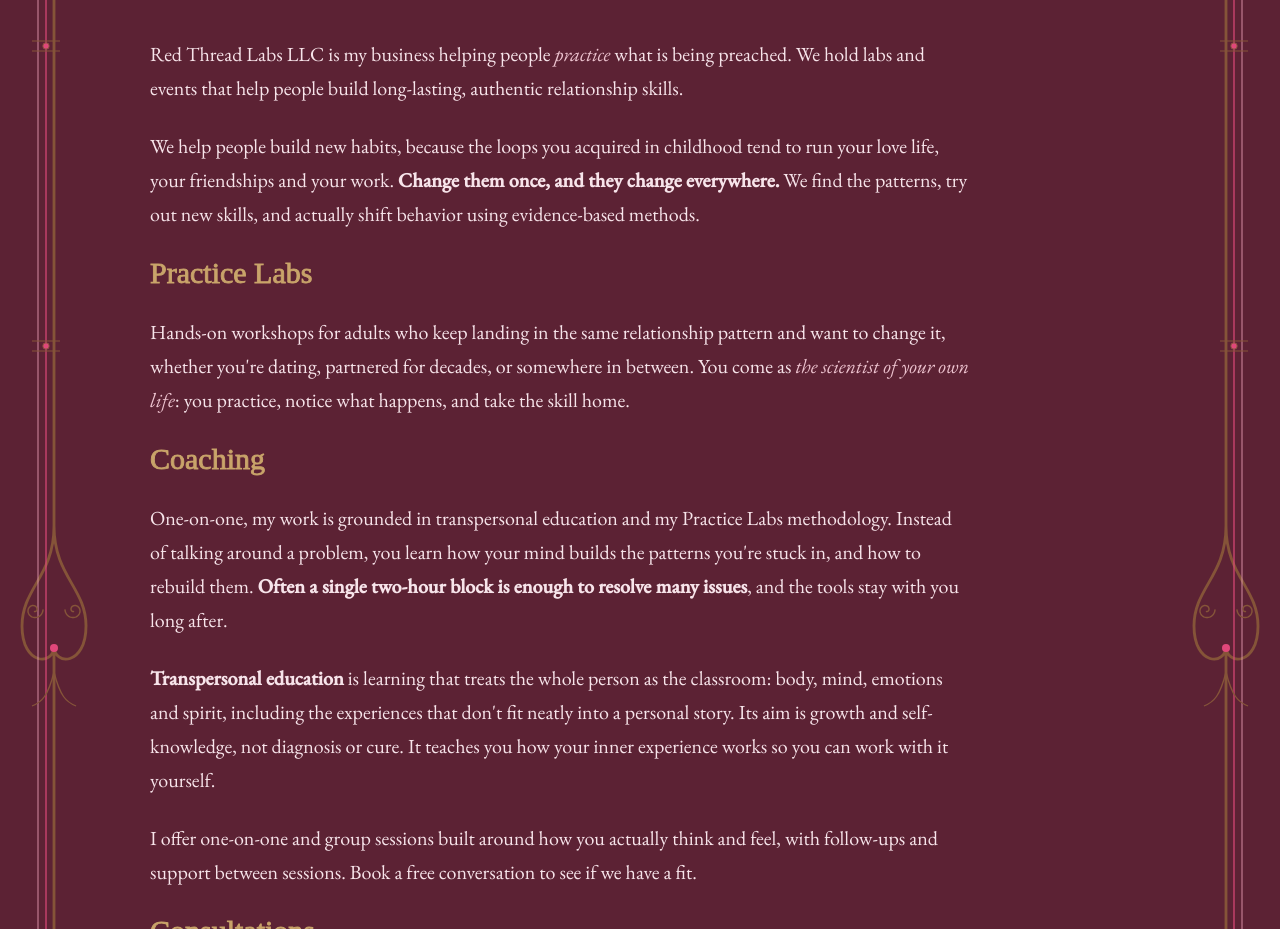
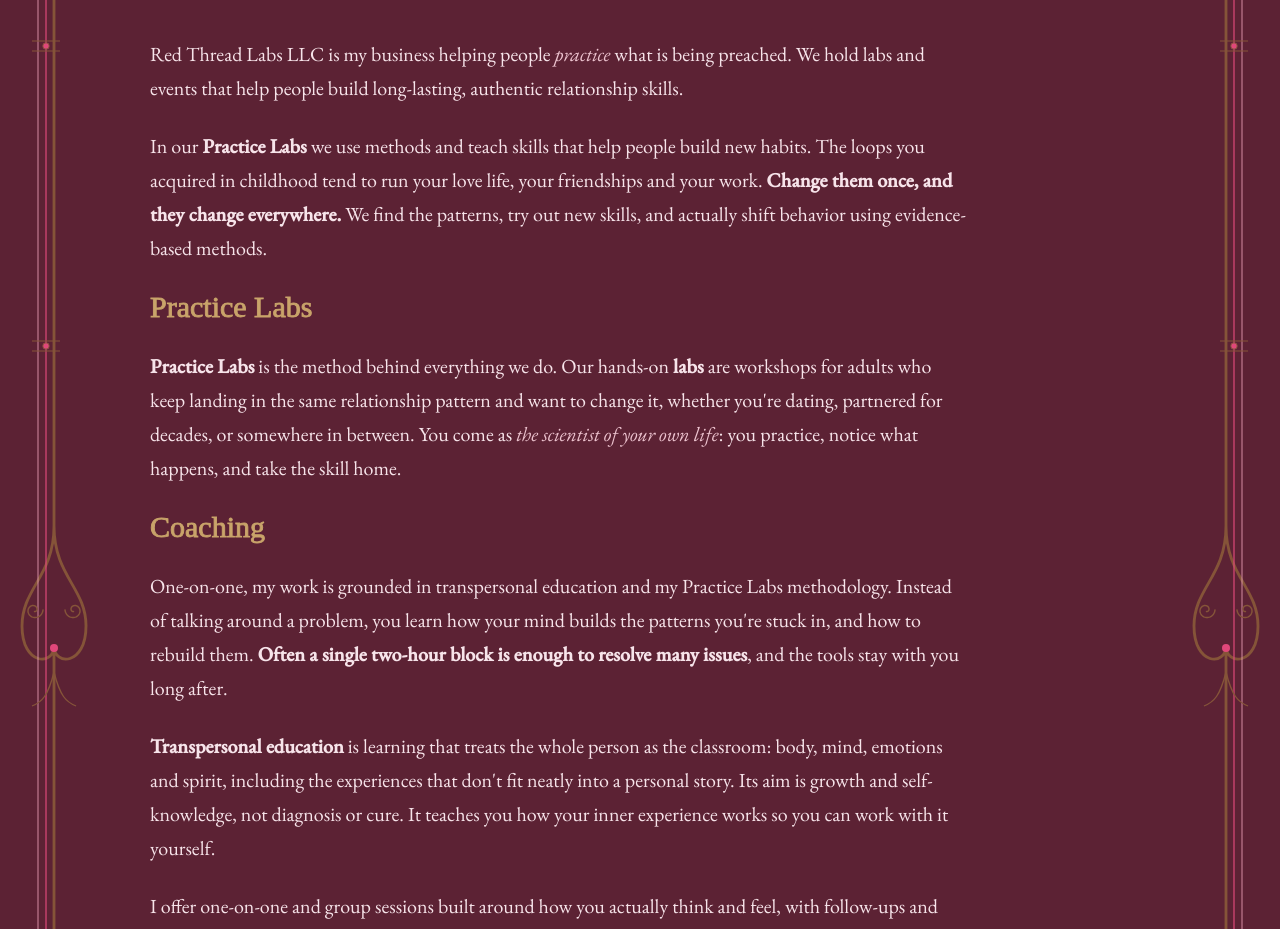
Before and after one commit to jdcarlston/maddercraft.com, an Eleventy site: page red-thread-labs.njk in a window 1280 px wide. Shown: the part 780-1709 px from the top of the page. Built offline with nearby package versions, Linux system fonts and the light colour scheme; Eleventy itself is replaced by a stand-in of ours; files that its build step writes are made by us from their sources; a web font is replaced by a local one.

Commit message:
Update Red Thread Labs intro

```diff
--- a/red-thread-labs.njk
+++ b/red-thread-labs.njk
@@ -12,10 +12,10 @@ description: Red Thread Labs, JD Carlston's coaching, workshop and retreat busin
 </section>
 <div class="wrap"><div class="prose about-page">
   <p>Red Thread Labs LLC is my business helping people <em>practice</em> what is being preached. We hold labs and events that help people build long-lasting, authentic relationship skills.</p>
-  <p>We help people build new habits, because the loops you acquired in childhood tend to run your love life, your friendships and your work. <strong>Change them once, and they change everywhere.</strong> We find the patterns, try out new skills, and actually shift behavior using evidence-based methods.</p>
+  <p>In our <strong>Practice Labs</strong> we use methods and teach skills that help people build new habits. The loops you acquired in childhood tend to run your love life, your friendships and your work. <strong>Change them once, and they change everywhere.</strong> We find the patterns, try out new skills, and actually shift behavior using evidence-based methods.</p>
 
   <h2>Practice Labs</h2>
-  <p>Hands-on workshops for adults who keep landing in the same relationship pattern and want to change it, whether you're dating, partnered for decades, or somewhere in between. You come as <em>the scientist of your own life</em>: you practice, notice what happens, and take the skill home.</p>
+  <p><strong>Practice Labs</strong> is the method behind everything we do. Our hands-on <strong>labs</strong> are workshops for adults who keep landing in the same relationship pattern and want to change it, whether you're dating, partnered for decades, or somewhere in between. You come as <em>the scientist of your own life</em>: you practice, notice what happens, and take the skill home.</p>
 
   <h2 id="coaching">Coaching</h2>
   <p>One-on-one, my work is grounded in transpersonal education and my Practice Labs methodology. Instead of talking around a problem, you learn how your mind builds the patterns you're stuck in, and how to rebuild them. <strong>Often a single two-hour block is enough to resolve many issues</strong>, and the tools stay with you long after.</p>
--- a/ritual.njk
+++ b/ritual.njk
@@ -21,7 +21,7 @@ description: Ritual, ceremony and esoteric practice with JD Carlston of Madder C
   <section id="workshops-labs">
     <h2>Workshops &amp; Labs</h2>
     <p>Some things are learned best in a room full of people. Through <a href="/red-thread-labs/">Red Thread Labs</a> I hold labs, workshops and events where people practice relationship skills together: noticing the patterns they're stuck in, trying out new ways of meeting each other, and getting honest feedback in a space built for it.</p>
-    <p><strong>Practice Labs</strong>, our hands-on workshops, are for anyone who wants deeper, more authentic connection, whether you're dating, partnered for decades, or somewhere in between. You come as <em>the scientist of your own life</em>, and you leave with skills you've actually practiced.</p>
+    <p>Our hands-on <strong>labs</strong> put <strong>Practice Labs</strong> to work in a group. They're for anyone who wants deeper, more authentic connection, whether you're dating, partnered for decades, or somewhere in between. You come as <em>the scientist of your own life</em>, and you leave with skills you've actually practiced.</p>
     <p>I also plan and host <strong>multi-day retreats</strong>, <strong>dinners</strong>, and <strong>lunch and learns</strong>, and bring this work to teams, communities and gatherings.</p>
     <p><a class="btn btn--line" href="https://red-thread-labs.com">Explore Red Thread Labs</a></p>
   </section>
```
